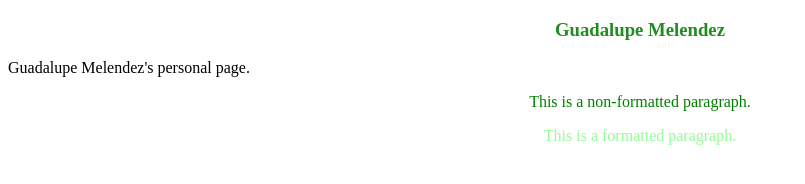
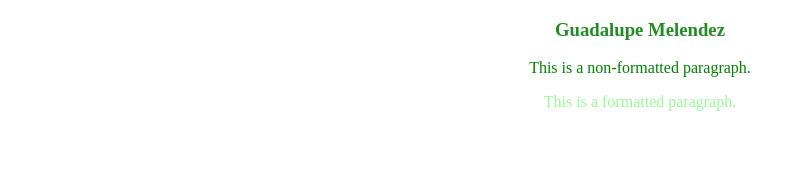
Before and after one commit to Guadalupe-Melendez/Guadalupe-Melendez.github.io, a plain HTML site: page index.html in a window 1280 px wide. Shown: the whole page, without its empty margins (0-805 px from the left). Drawn offline with Linux system fonts and the light colour scheme.

Commit message:
fixing paragraphs

```diff
--- a/index.html
+++ b/index.html
@@ -9,11 +9,10 @@
         <h3>
             Guadalupe Melendez
         </h3>
-        <div>Guadalupe Melendez's personal page.</div>
         <p>
             This is a non-formatted paragraph.
         </p>
-        <p class="paragraph">
+        <p class="formatted-paragraph">
             This is a formatted paragraph.
         </p>
 
--- a/stylesheet.css
+++ b/stylesheet.css
@@ -12,7 +12,7 @@ p {
 }
 
 /* Class */
-.paragraph {
+.formatted-paragraph {
     font-style: Helvetica;
     color: palegreen;
 }
```
